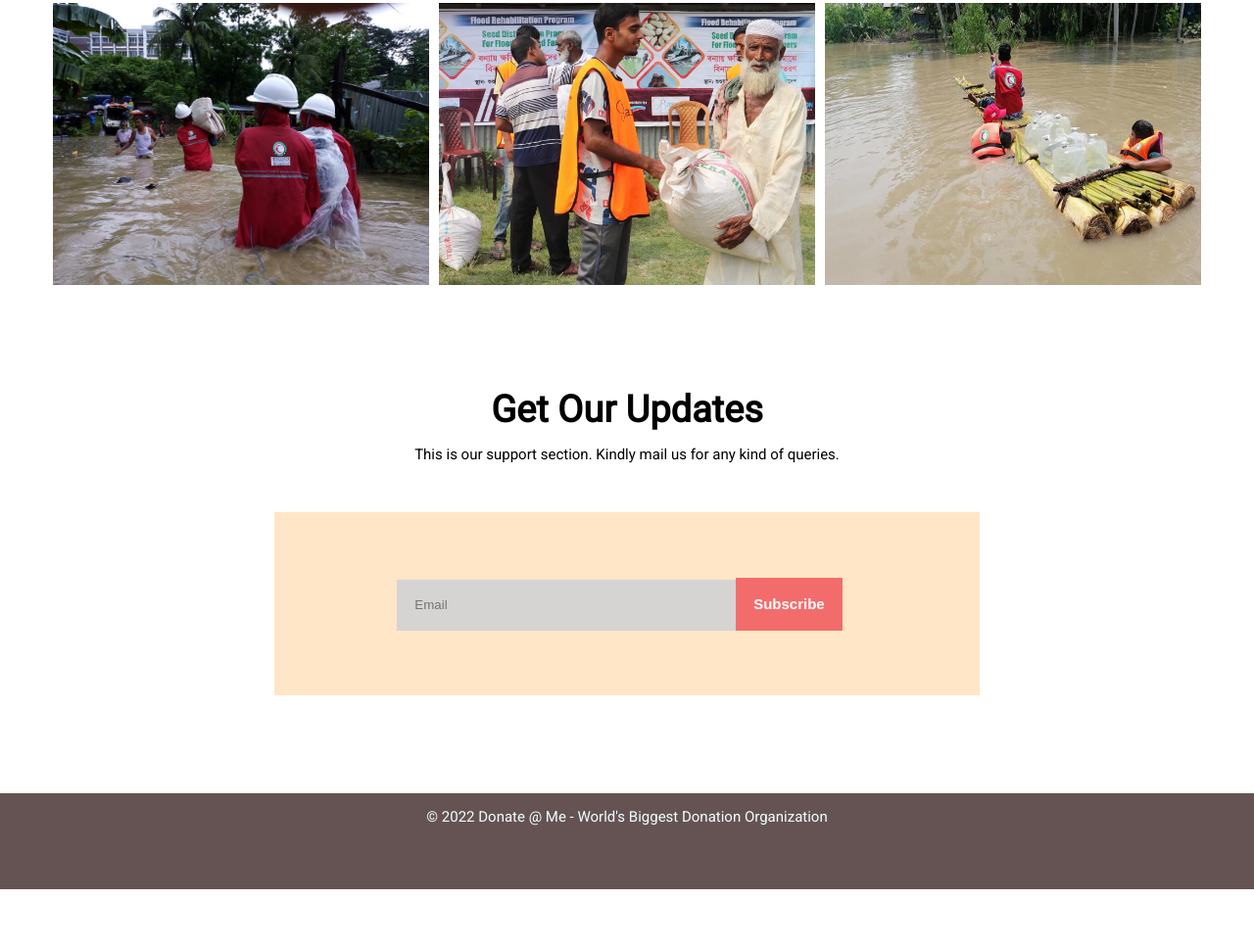
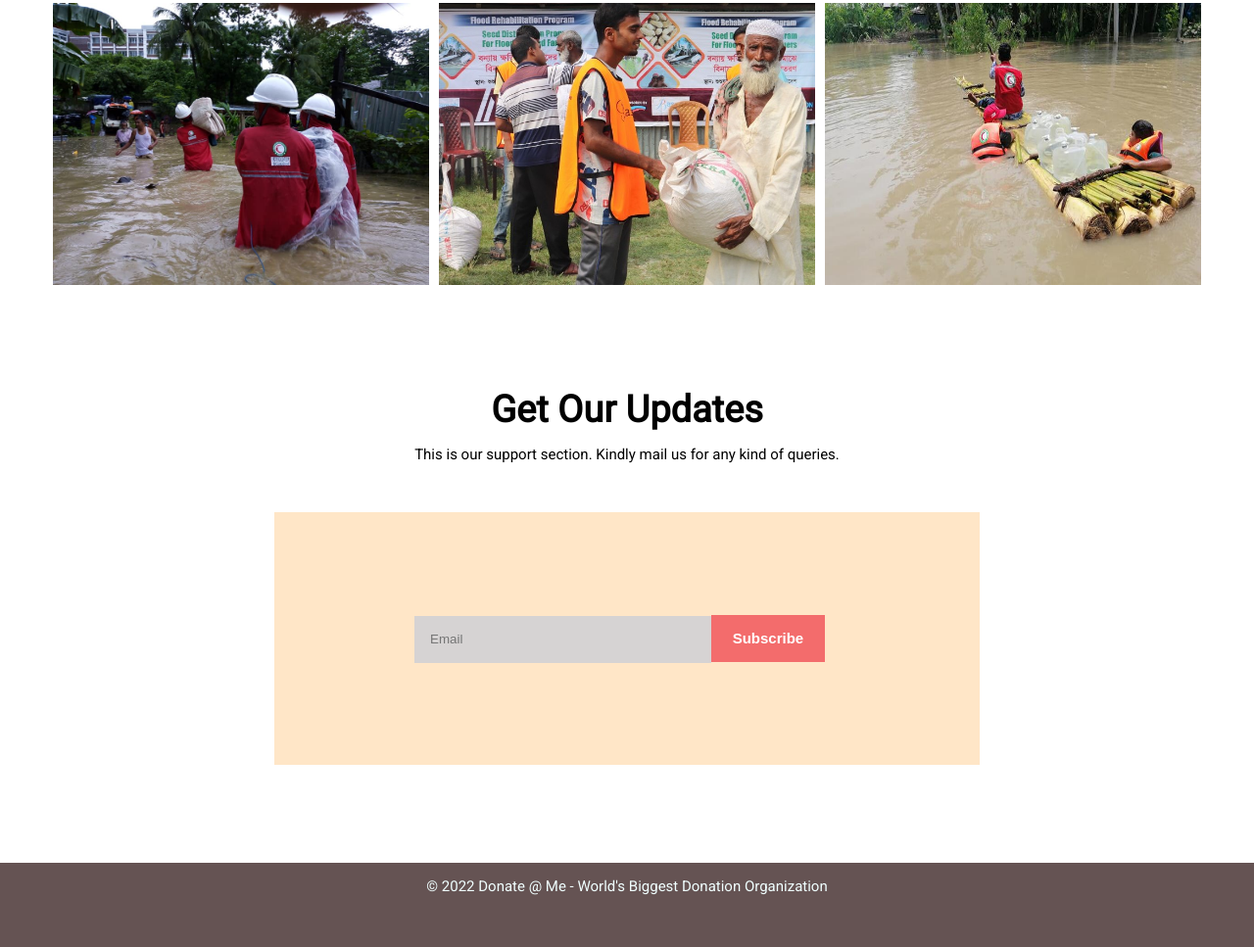
Before and after one commit to SalmanUsSakib/Donate---me, a plain HTML site: page index.html in a window 1280 px wide. Shown: the part 2249-3216 px from the top of the page at 98% size. Before the commit the page ends 3157 px from the top, so only its background shows below. Drawn offline with Linux system fonts and the light colour scheme.

Commit message:
Last recheck commit

```diff
--- a/style.css
+++ b/style.css
@@ -201,7 +201,7 @@ p {
 }
 .mail {
   background-color: rgb(255, 230, 199);
-  padding: 4%;
+  padding: 7%;
   text-align: center;
   margin-left: 280px;
   margin-right: 280px;
@@ -215,7 +215,7 @@ p {
   background-color: rgb(214, 211, 211);
 }
 .mail button {
-  padding: 3%;
+  padding: 15.5px 22px;
   background-color: rgb(243, 108, 108);
   margin: 15px;
   font-size: 15px;
```
